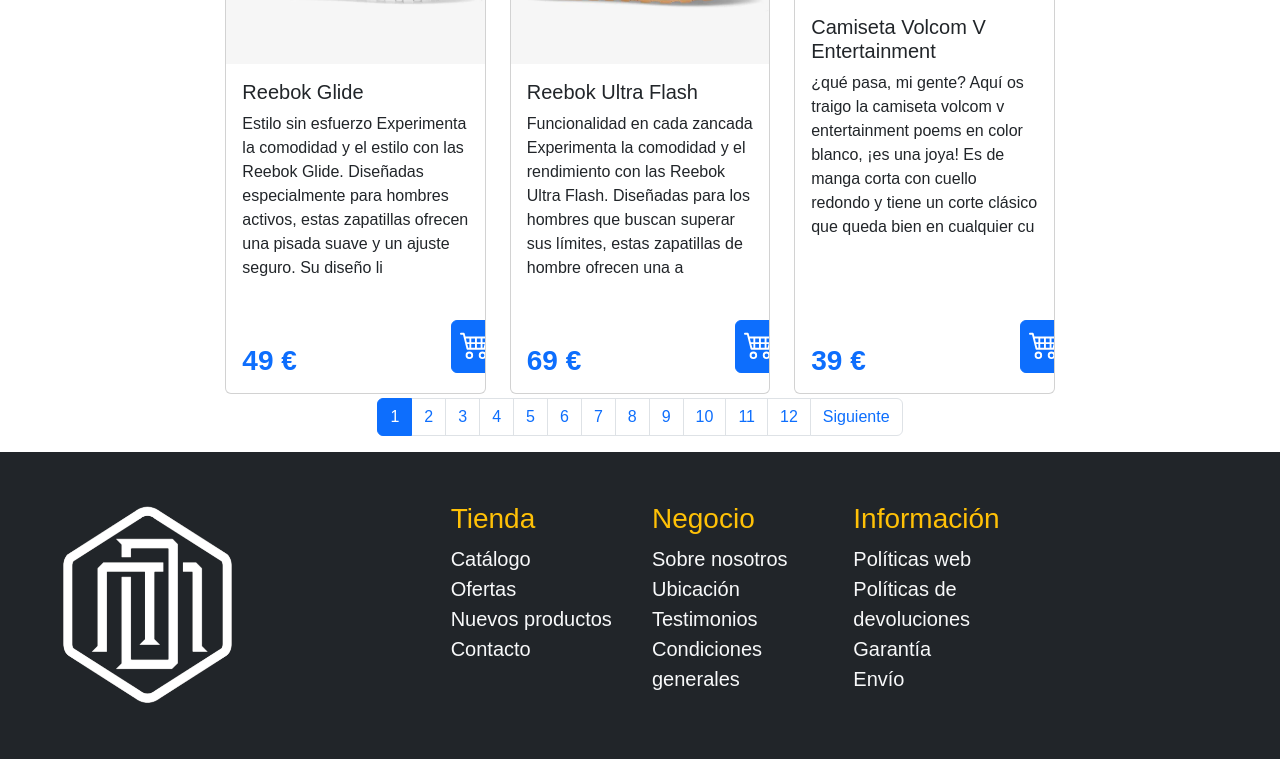
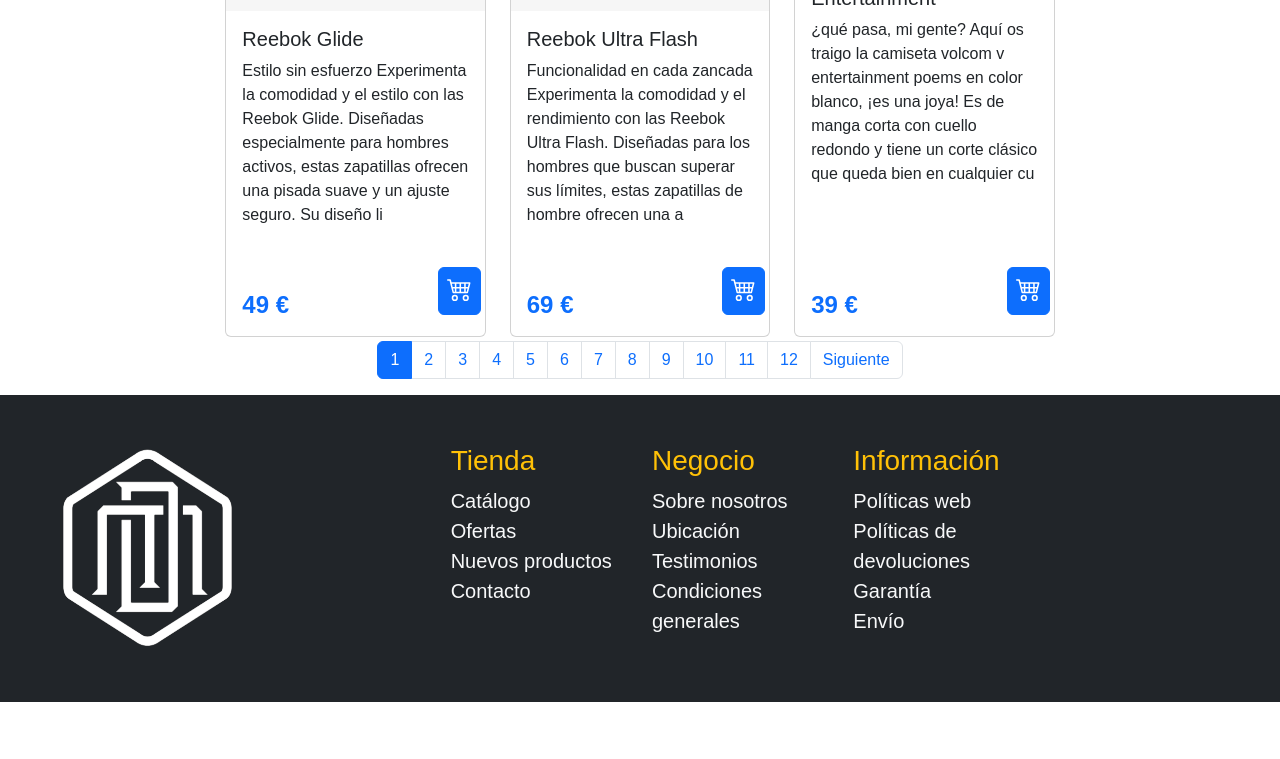
Before and after one commit to JoseAntonioMorenoFernandez/Depor-More, a PHP site: page / in a window 1280 px wide. Shown: the part 2050-2809 px from the top of the page. After the commit the page ends 2752 px from the top, so only its background shows below. Run offline with PHP 8.4, Linux system fonts and the light colour scheme; data comes from the database, SQL or seed files in the repository; some web fonts are replaced.

Commit message:
Add files via upload

```diff
--- a/pagina/principal.php
+++ b/pagina/principal.php
@@ -39,7 +39,7 @@
 <div class="row">
     <?php foreach ($articulosPagina as $articulo) : ?>
 
-        <div class="col-lg-4 col-md-6 col-sm-12 mt-1 mb-1">
+        <div class="col-xl-4 col-lg-6 col-md-6 col-sm-12 mt-1 mb-1">
             <div class="card h-100 overflow-hidden">
 
                 <div class="imagen-container">
@@ -49,20 +49,21 @@
                 <div class="card-body d-flex flex-column">
                     <h5 class="card-title"><?php echo $articulo['nombre']; ?></h5>
                     <p class="card-text"><?php echo $articulo['descripcion']; ?></p>
-                    <div class="row mt-auto">
+
+                    <div class="row mt-auto pe-3">
                         <div class="col-5 mt-5">
-                            <h6 class="card-text fs-3 text-primary fw-bold text-decoration-none"><?php echo $articulo['precio']; ?> €</h6>
+                            <h6 class="card-text fs-4 text-primary fw-bold text-decoration-none"><?php echo $articulo['precio']; ?> €</h6>
                         </div>
                         <div class="col-5 mt-5">
                             <?php if ($articulo['descuento']) : ?>
-                                <h6 class="card-text fs-2 text-danger fw-bold text-decoration-none"> - <?php echo  $articulo['descuento']; ?> %</h6>
+                                <h6 class="card-text fs-4 text-danger fw-bold text-decoration-none"> - <?php echo  $articulo['descuento']; ?> %</h6>
                             <?php endif; ?>
                         </div>
                         <div class="col-2 text-end mt-4 ">
                             <form action="index.php?page=comprarArticulo" method="post">
                                 <input type="hidden" name="art_id" value="<?php echo $articulo['id_art']; ?>">
-                                <button type="submit" class="btn btn-primary p-2" aria-label="Carrito de la Compra">
-                                    <svg xmlns="http://www.w3.org/2000/svg" width="30" height="30" fill="currentColor" class="bi bi-cart4" viewBox="0 0 16 16">
+                                <button type="submit" class="btn btn-primary p-2 me-4" aria-label="Carrito de la Compra">
+                                    <svg xmlns="http://www.w3.org/2000/svg" width="25" height="25" fill="currentColor" class="bi bi-cart4" viewBox="0 0 16 16">
                                         <path d="M0 2.5A.5.5 0 0 1 .5 2H2a.5.5 0 0 1 .485.379L2.89 4H14.5a.5.5 0 0 1 .485.621l-1.5 6A.5.5 0 0 1 13 11H4a.5.5 0 0 1-.485-.379L1.61 3H.5a.5.5 0 0 1-.5-.5M3.14 5l.5 2H5V5zM6 5v2h2V5zm3 0v2h2V5zm3 0v2h1.36l.5-2zm1.11 3H12v2h.61zM11 8H9v2h2zM8 8H6v2h2zM5 8H3.89l.5 2H5zm0 5a1 1 0 1 0 0 2 1 1 0 0 0 0-2m-2 1a2 2 0 1 1 4 0 2 2 0 0 1-4 0m9-1a1 1 0 1 0 0 2 1 1 0 0 0 0-2m-2 1a2 2 0 1 1 4 0 2 2 0 0 1-4 0" />
                                     </svg>
                                     <span class="visually-hidden">Carrito de la Compra</span>
```
